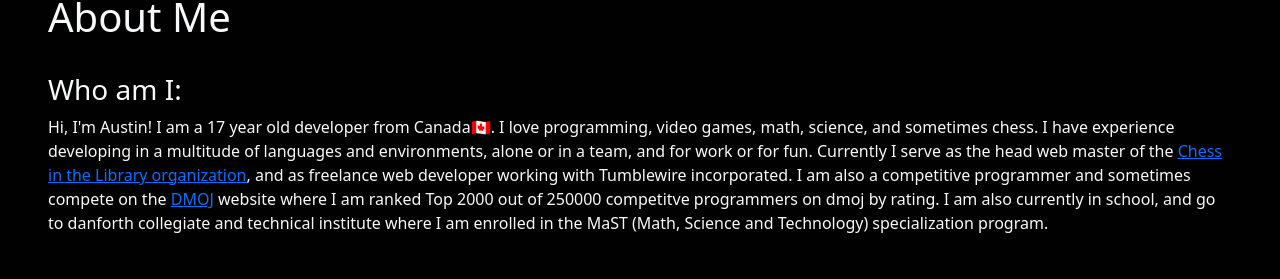
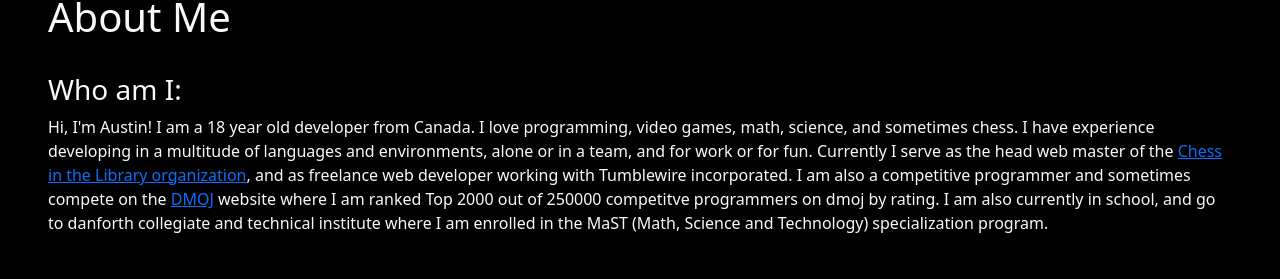
Before and after one commit to AustinBray77/austin-bray-react-site, a React (Create React App) app: page /about-me in a window 1280 px wide. Shown: the part 217-496 px from the top of the page. Built offline with nearby package versions, Linux system fonts and the light colour scheme.

Commit message:
Updates to about and contact page

```diff
--- a/public/index.html
+++ b/public/index.html
@@ -8,6 +8,21 @@
 		<script src="https://cdnjs.cloudflare.com/ajax/libs/object-fit-images/3.2.4/ofi.min.js"></script>
 		<script src="https://code.iconify.design/2/2.2.1/iconify.min.js"></script>
 		<title>Austin's Website</title>
+
+		<!-- Google tag (gtag.js) -->
+		<script
+			async
+			src="https://www.googletagmanager.com/gtag/js?id=G-5RL40N53ZS"
+		></script>
+		<script>
+			window.dataLayer = window.dataLayer || [];
+			function gtag() {
+				dataLayer.push(arguments);
+			}
+			gtag("js", new Date());
+
+			gtag("config", "G-5RL40N53ZS");
+		</script>
 	</head>
 	<body style="background-color: #212529; overflow-x: hidden">
 		<noscript>You need to enable JavaScript to run this app.</noscript>
--- a/src/Pages/AboutMe/AboutMe.tsx
+++ b/src/Pages/AboutMe/AboutMe.tsx
@@ -1,6 +1,7 @@
 import React from "react";
 import { Col, Container, Row } from "react-bootstrap";
 import "./AboutMe.css";
+import Typewriter from "../../Typewriter";
 
 const AboutMe = (): JSX.Element => {
 	return (
@@ -10,52 +11,62 @@ const AboutMe = (): JSX.Element => {
 				style={{ marginTop: "100px" }}
 			>
 				<div className="mb-5 text-start p-5">
-					<h1>About Me</h1>
+					<h1>
+						<Typewriter text="About Me" speed={100} />
+					</h1>
 					<br />
+					<div className="fly-in-left anim-speed-2">
 						<h3>Who am I:</h3>
 						<p>
-						Hi, I'm Austin! I am a 17 year old developer from
-						Canada&#x1F1E8;&#x1F1E6;. I love programming, video games, math,
-						science, and sometimes chess. I have experience developing in a
-						multitude of languages and environments, alone or in a team, and for
-						work or for fun. Currently I serve as the head web master of the{" "}
+							Hi, I'm Austin! I am a 18 year old developer from Canada. I love
+							programming, video games, math, science, and sometimes chess. I
+							have experience developing in a multitude of languages and
+							environments, alone or in a team, and for work or for fun.
+							Currently I serve as the head web master of the{" "}
 							<a href="https://chessinthelibrary.com/">
 								Chess in the Library organization
 							</a>
 							, and as freelance web developer working with Tumblewire
 							incorporated. I am also a competitive programmer and sometimes
-						compete on the <a href="https://dmoj.ca/user/AustinBray05">DMOJ</a>{" "}
-						website where I am ranked Top 2000 out of 250000 competitve
-						programmers on dmoj by rating. I am also currently in school, and go
-						to danforth collegiate and technical institute where I am enrolled
-						in the MaST (Math, Science and Technology) specialization program.
+							compete on the{" "}
+							<a href="https://dmoj.ca/user/AustinBray05">DMOJ</a> website where
+							I am ranked Top 2000 out of 250000 competitve programmers on dmoj
+							by rating. I am also currently in school, and go to danforth
+							collegiate and technical institute where I am enrolled in the MaST
+							(Math, Science and Technology) specialization program.
 						</p>
+					</div>
 					<br />
+					<div className="fly-in-left anim-speed-3">
 						<h3>Why this:</h3>
 						<p>
 							I created this website as a way to show off my skills and hold all
 							of my projects in one place for people to see. This website is for
-						people looking to enjoy themselves but also potential employers who
-						want to get a better sense of who I am and my skills.
+							people looking to enjoy themselves but also potential employers
+							who want to get a better sense of who I am and my skills.
 						</p>
+					</div>
 					<br />
+					<div className="fly-in-left anim-speed-4">
 						<h3>Why pick me:</h3>
 						<p>
 							As seen from my projects, I have a wide range of skills in many
-						different programming languages. I am a good solo developer with my
-						Block Snake 2D and PSD-Viewer projects, and even this website, as
-						good examples of this. But I am also a good team player with my
-						Pathfinding AI project and role at Chess in the Library showing how
-						I am capable of developing in a team. I am also ruthlessly ambitious
-						and ready to make a name for myself, meaning I will provide you with
-						the highest quality service possible. With all this said, I will
-						only being accepting freelance offers of technologies which are
-						already in my repitoir. Those being: C# (Unity, Winforms, ASP.NET,
-						Selenium), Java/Typescript (React.js, Node.js, Express), C++ (Win32
-						API, IO Console). If you are interest in hiring me for creating an
-						application using one of those technologies, please visit the{" "}
+							different programming languages. I am a good solo developer with
+							my Block Snake 2D and PSD-Viewer projects, and even this website,
+							as good examples of this. But I am also a good team player with my
+							Pathfinding AI project and role at Chess in the Library showing
+							how I am capable of developing in a team. I am also ruthlessly
+							ambitious and ready to make a name for myself, meaning I will
+							provide you with the highest quality service possible. With all
+							this said, I will only being accepting freelance offers of
+							technologies which are already in my repitoir. Those being: C#
+							(Unity, Winforms, ASP.NET, Selenium), Java/Typescript (React.js,
+							Node.js, Express), C++ (Win32 API, IO Console). If you are
+							interest in hiring me for creating an application using one of
+							those technologies, please visit the{" "}
 							<a href="/Contact">Contact</a> page.
 						</p>
+					</div>
 				</div>
 			</Row>
 		</Container>
--- a/src/Pages/Contact/Contact.tsx
+++ b/src/Pages/Contact/Contact.tsx
@@ -14,6 +14,7 @@ export default function Contact(): JSX.Element {
 					<button
 						onClick={() => {
 							navigator.clipboard.writeText("austin.bray77@gmail.com");
+							alert('"austin.bray77@gmail.com" copied to clipboard!');
 						}}
 						className="fly-in-left"
 					>
```
Lines whose indentation alone changed are shown as unchanged.
